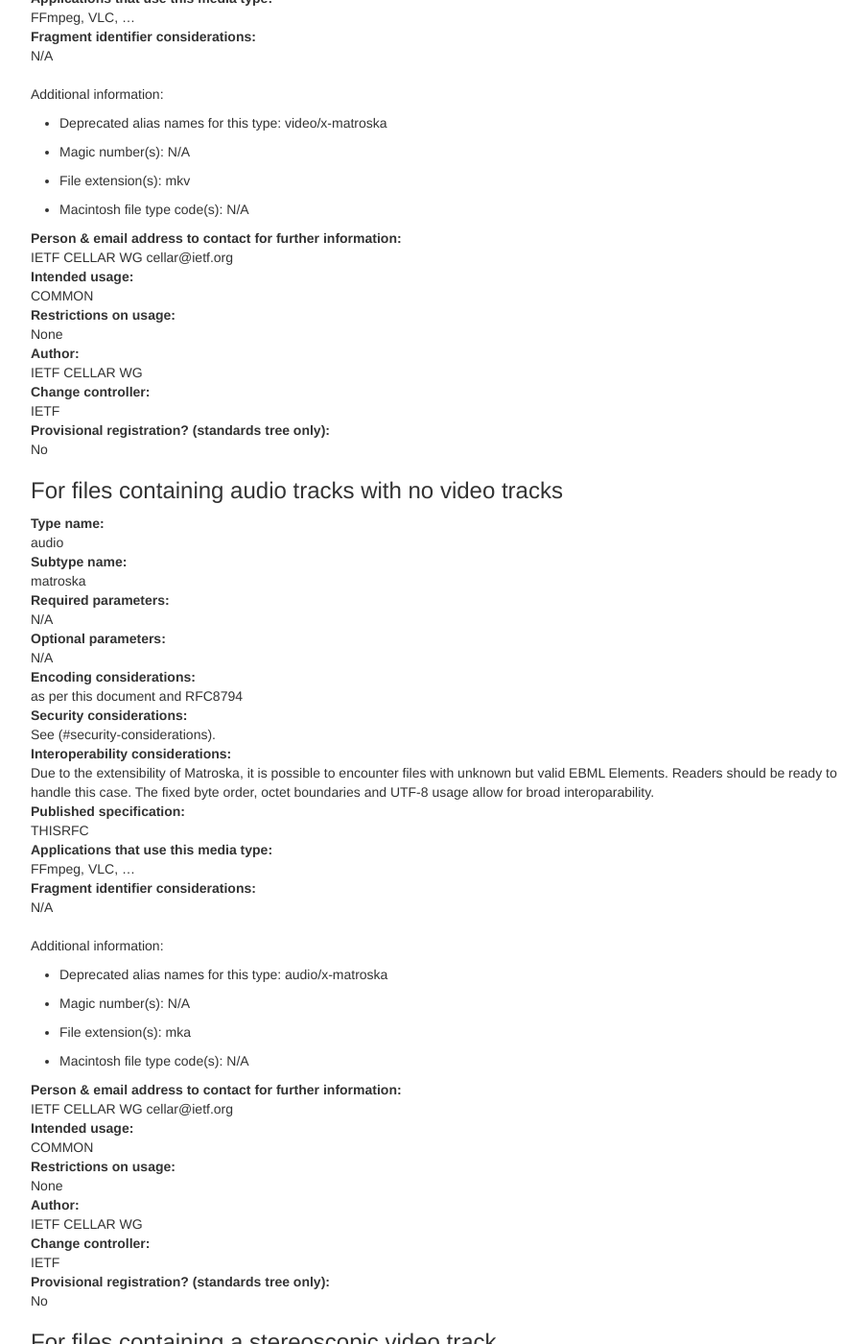
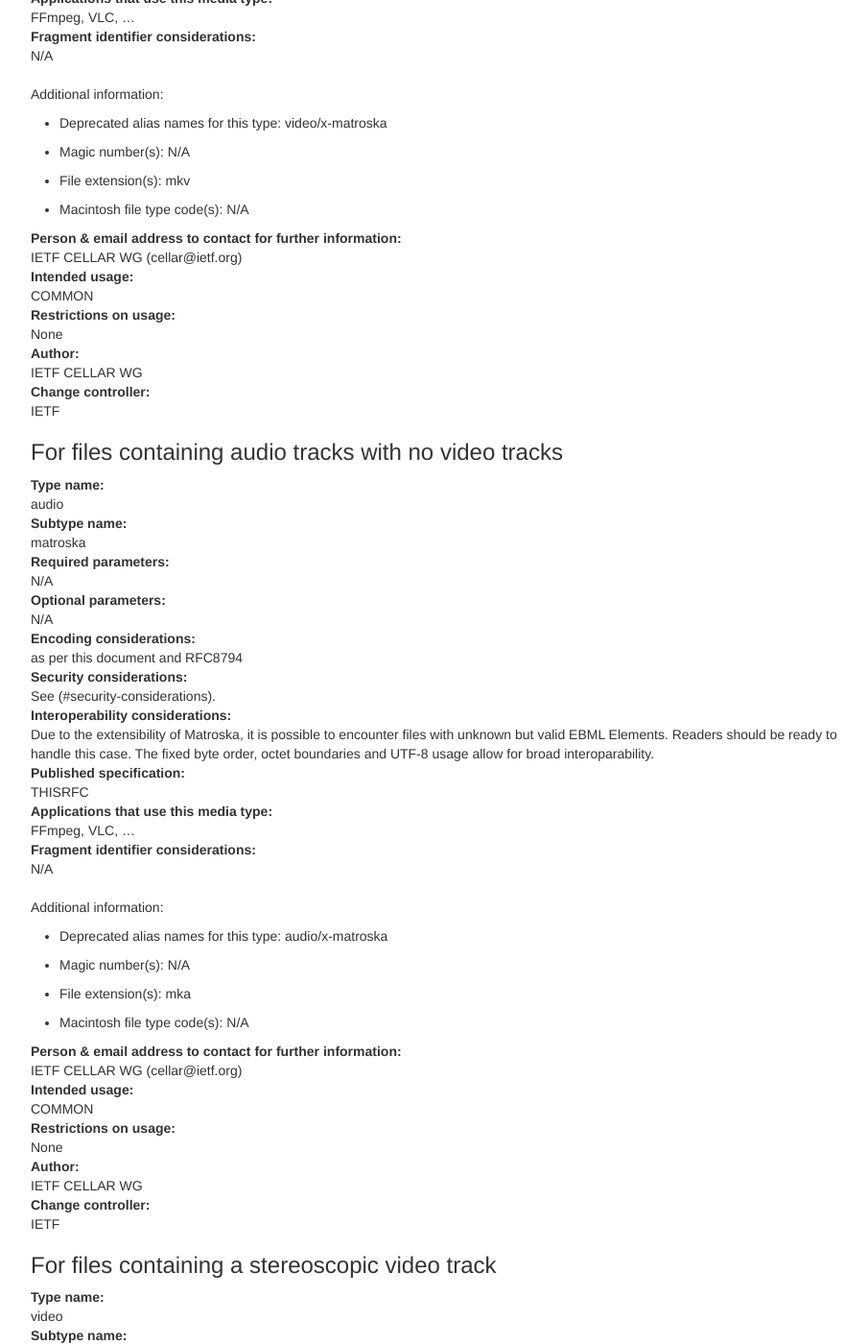
Before and after one commit to ietf-wg-cellar/matroska-specification, a Jekyll site: the page built from iana.md, in a window 1280 px wide and 1400 px high, scrolled down 896 px. Shown: the whole window at 96% size, without its empty margins (273-1177 px from the left). Built offline with Jekyll 4.4.1, drawn with Linux system fonts in a browser that asks for light colours; our own code applies the rules of GitHub Pages for plain Markdown files; some of the changed text lies outside the part shown.

Commit message:
match the IANA media types with RFC9559 text

```diff
--- a/iana.md
+++ b/iana.md
@@ -67,7 +67,7 @@
   - Macintosh file type code(s): N/A
 
 Person & email address to contact for further information:
-: IETF CELLAR WG cellar@ietf.org
+: IETF CELLAR WG (cellar@ietf.org)
 
 Intended usage:
 : COMMON
@@ -80,9 +80,6 @@
 
 Change controller:
 : IETF
-
-Provisional registration? (standards tree only):
-: No
 
 ### For files containing audio tracks with no video tracks
 
@@ -127,7 +124,7 @@
   - Macintosh file type code(s): N/A
 
 Person & email address to contact for further information:
-: IETF CELLAR WG cellar@ietf.org
+: IETF CELLAR WG (cellar@ietf.org)
 
 Intended usage:
 : COMMON
@@ -141,8 +138,6 @@
 Change controller:
 : IETF
 
-Provisional registration? (standards tree only):
-: No
 
 ### For files containing a stereoscopic video track
 
@@ -187,7 +182,7 @@
   - Macintosh file type code(s): N/A
 
 Person & email address to contact for further information:
-: IETF CELLAR WG cellar@ietf.org
+: IETF CELLAR WG (cellar@ietf.org)
 
 Intended usage:
 : COMMON
@@ -201,9 +196,6 @@
 Change controller:
 : IETF
 
-Provisional registration? (standards tree only):
-: No
-
 # Annex A: Historic Deprecated Elements
 
 As Matroska evolved since 2002 many parts that were considered for use in the format were never
```
